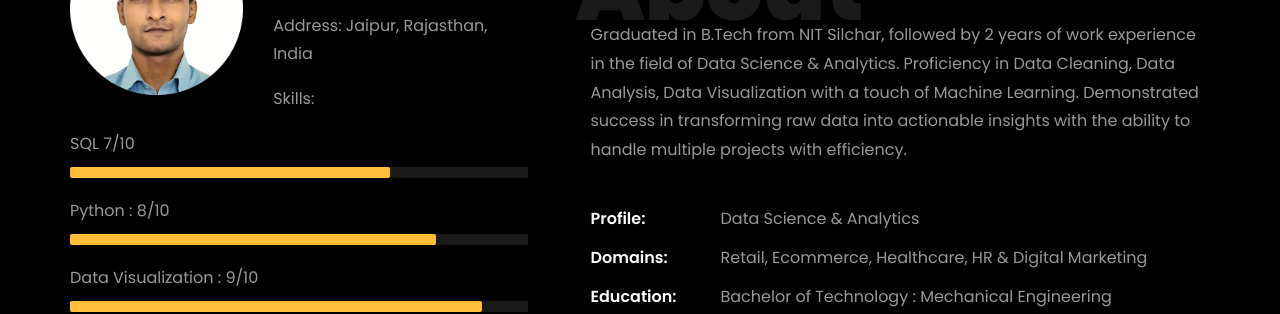
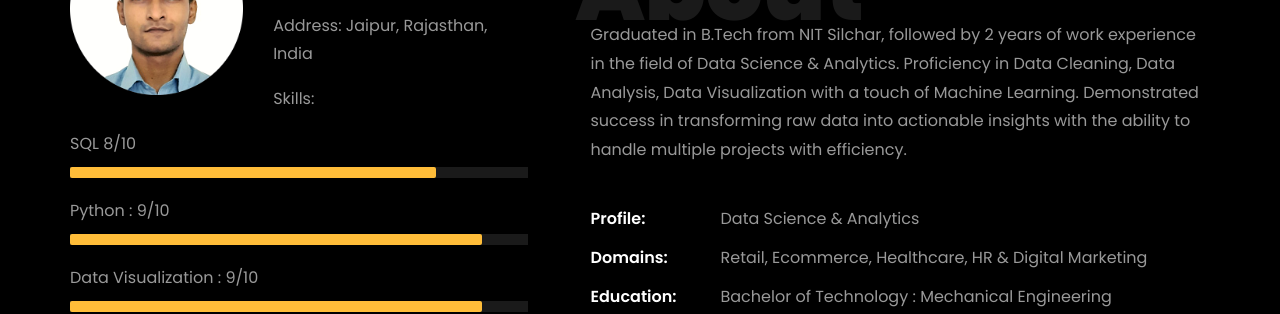
Before and after one commit to p6r6g/p6r6g.github.io, a plain HTML site: page index.html in a window 1280 px wide. Shown: the part 940-1254 px from the top of the page. Drawn offline with Linux system fonts and the light colour scheme; files whose address does not match are found by name.

Commit message:
Update index.html

```diff
--- a/index.html
+++ b/index.html
@@ -235,15 +235,15 @@
 
 								<div class="skill-mf">
 									<!-- <p class="title-s">Skills</p> -->
-									<span>SQL</span> <span class="pull-right">7/10</span>
+									<span>SQL</span> <span class="pull-right">8/10</span>
 									<div class="progress">
-										<div class="progress-bar" role="progressbar" style="width: 70%;" aria-valuenow="70" aria-valuemin="0"
+										<div class="progress-bar" role="progressbar" style="width: 80%;" aria-valuenow="80" aria-valuemin="0"
 											aria-valuemax="100"></div>
 									</div>
 
-									<span>Python :</span> <span class="pull-right">8/10</span>
+									<span>Python :</span> <span class="pull-right">9/10</span>
 									<div class="progress">
-										<div class="progress-bar" role="progressbar" style="width: 80%" aria-valuenow="80" aria-valuemin="0"
+										<div class="progress-bar" role="progressbar" style="width: 90%" aria-valuenow="90" aria-valuemin="0"
 											aria-valuemax="100"></div>
 									</div>
 
```
